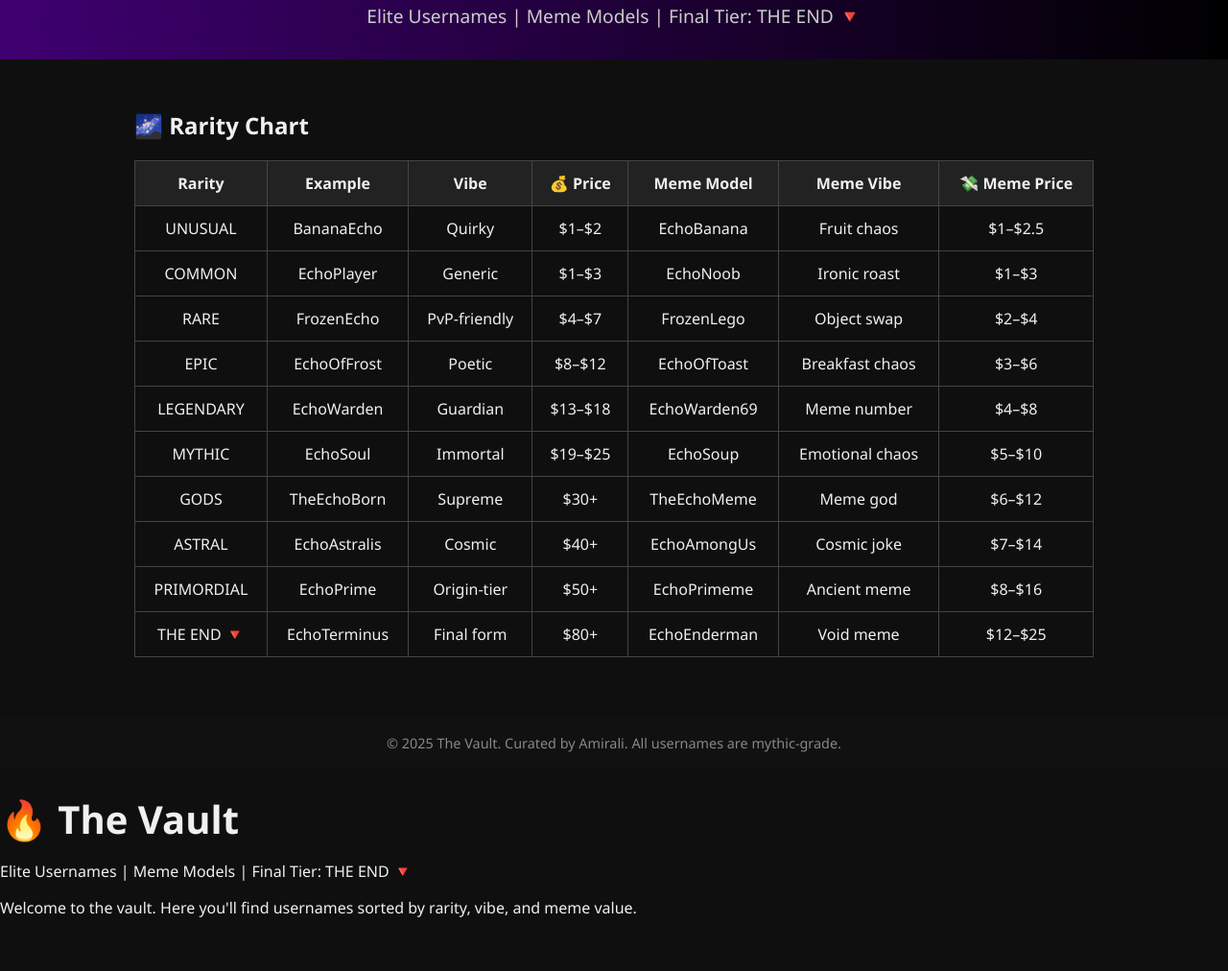
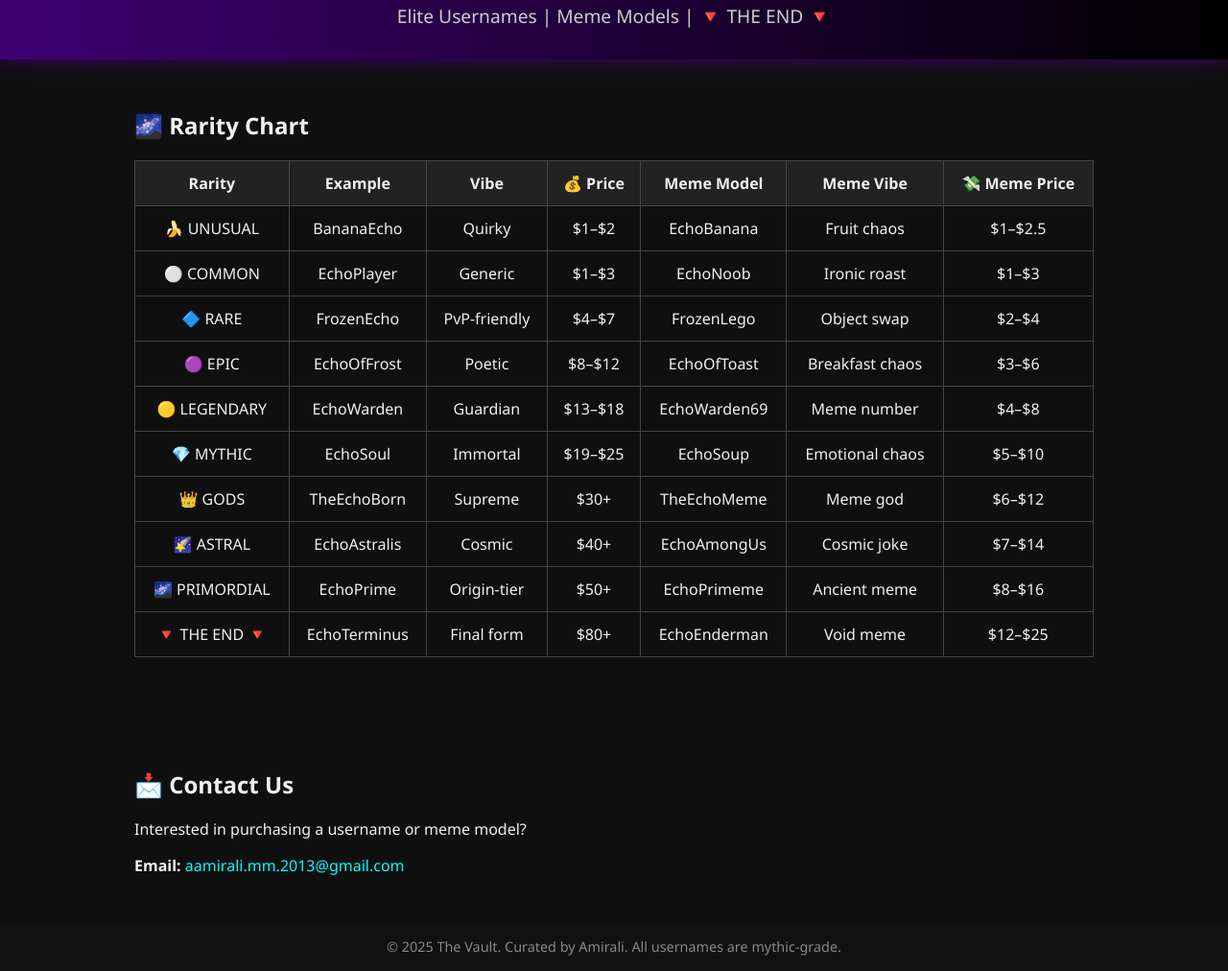
Before and after one commit to aamiralimm2013-boop/buyuser, a plain HTML site: page index.html in a window 1280 px wide. Shown: the part 119-1131 px from the top of the page at 96% size. Before the commit the page ends 1092 px from the top, so only its background shows below. Drawn offline with Linux system fonts and the light colour scheme.

Commit message:
Update index.html

```diff
--- a/index.html
+++ b/index.html
@@ -16,6 +16,7 @@
       text-align: center;
       padding: 2rem;
       background: linear-gradient(to right, #3f0071, #000);
+      box-shadow: 0 0 20px #3f0071;
     }
     h1 {
       font-size: 2.5rem;
@@ -43,6 +44,13 @@
     th {
       background: #222;
     }
+    a {
+      color: #00ffff;
+      text-decoration: none;
+    }
+    a:hover {
+      text-decoration: underline;
+    }
     .footer {
       text-align: center;
       padding: 1rem;
@@ -55,7 +63,7 @@
 <body>
   <header>
     <h1>🔥 The Vault</h1>
-    <div class="tagline">Elite Usernames | Meme Models | Final Tier: THE END 🔻</div>
+    <div class="tagline">Elite Usernames | Meme Models | 🔻 THE END 🔻</div>
   </header>
 
   <section class="vault-section">
@@ -70,17 +78,23 @@
         <th>Meme Vibe</th>
         <th>💸 Meme Price</th>
       </tr>
-      <tr><td>UNUSUAL</td><td>BananaEcho</td><td>Quirky</td><td>$1–$2</td><td>EchoBanana</td><td>Fruit chaos</td><td>$1–$2.5</td></tr>
-      <tr><td>COMMON</td><td>EchoPlayer</td><td>Generic</td><td>$1–$3</td><td>EchoNoob</td><td>Ironic roast</td><td>$1–$3</td></tr>
-      <tr><td>RARE</td><td>FrozenEcho</td><td>PvP-friendly</td><td>$4–$7</td><td>FrozenLego</td><td>Object swap</td><td>$2–$4</td></tr>
-      <tr><td>EPIC</td><td>EchoOfFrost</td><td>Poetic</td><td>$8–$12</td><td>EchoOfToast</td><td>Breakfast chaos</td><td>$3–$6</td></tr>
-      <tr><td>LEGENDARY</td><td>EchoWarden</td><td>Guardian</td><td>$13–$18</td><td>EchoWarden69</td><td>Meme number</td><td>$4–$8</td></tr>
-      <tr><td>MYTHIC</td><td>EchoSoul</td><td>Immortal</td><td>$19–$25</td><td>EchoSoup</td><td>Emotional chaos</td><td>$5–$10</td></tr>
-      <tr><td>GODS</td><td>TheEchoBorn</td><td>Supreme</td><td>$30+</td><td>TheEchoMeme</td><td>Meme god</td><td>$6–$12</td></tr>
-      <tr><td>ASTRAL</td><td>EchoAstralis</td><td>Cosmic</td><td>$40+</td><td>EchoAmongUs</td><td>Cosmic joke</td><td>$7–$14</td></tr>
-      <tr><td>PRIMORDIAL</td><td>EchoPrime</td><td>Origin-tier</td><td>$50+</td><td>EchoPrimeme</td><td>Ancient meme</td><td>$8–$16</td></tr>
-      <tr><td>THE END 🔻</td><td>EchoTerminus</td><td>Final form</td><td>$80+</td><td>EchoEnderman</td><td>Void meme</td><td>$12–$25</td></tr>
+      <tr><td>🍌 UNUSUAL</td><td>BananaEcho</td><td>Quirky</td><td>$1–$2</td><td>EchoBanana</td><td>Fruit chaos</td><td>$1–$2.5</td></tr>
+      <tr><td>⚪ COMMON</td><td>EchoPlayer</td><td>Generic</td><td>$1–$3</td><td>EchoNoob</td><td>Ironic roast</td><td>$1–$3</td></tr>
+      <tr><td>🔷 RARE</td><td>FrozenEcho</td><td>PvP-friendly</td><td>$4–$7</td><td>FrozenLego</td><td>Object swap</td><td>$2–$4</td></tr>
+      <tr><td>🟣 EPIC</td><td>EchoOfFrost</td><td>Poetic</td><td>$8–$12</td><td>EchoOfToast</td><td>Breakfast chaos</td><td>$3–$6</td></tr>
+      <tr><td>🟡 LEGENDARY</td><td>EchoWarden</td><td>Guardian</td><td>$13–$18</td><td>EchoWarden69</td><td>Meme number</td><td>$4–$8</td></tr>
+      <tr><td>💎 MYTHIC</td><td>EchoSoul</td><td>Immortal</td><td>$19–$25</td><td>EchoSoup</td><td>Emotional chaos</td><td>$5–$10</td></tr>
+      <tr><td>👑 GODS</td><td>TheEchoBorn</td><td>Supreme</td><td>$30+</td><td>TheEchoMeme</td><td>Meme god</td><td>$6–$12</td></tr>
+      <tr><td>🌠 ASTRAL</td><td>EchoAstralis</td><td>Cosmic</td><td>$40+</td><td>EchoAmongUs</td><td>Cosmic joke</td><td>$7–$14</td></tr>
+      <tr><td>🌌 PRIMORDIAL</td><td>EchoPrime</td><td>Origin-tier</td><td>$50+</td><td>EchoPrimeme</td><td>Ancient meme</td><td>$8–$16</td></tr>
+      <tr><td>🔻 THE END 🔻</td><td>EchoTerminus</td><td>Final form</td><td>$80+</td><td>EchoEnderman</td><td>Void meme</td><td>$12–$25</td></tr>
     </table>
+  </section>
+
+  <section class="vault-section">
+    <h2>📩 Contact Us</h2>
+    <p>Interested in purchasing a username or meme model?</p>
+    <p><strong>Email:</strong> <a href="mailto:aamirali.mm.2013@gmail.com">aamirali.mm.2013@gmail.com</a></p>
   </section>
 
   <div class="footer">
@@ -88,15 +102,3 @@
   </div>
 </body>
 </html>
-  <body>
-    <div class="header">
-      <h1>🔥 The Vault</h1>
-      <p>Elite Usernames | Meme Models | Final Tier: THE END 🔻</p>
-    </div>
-
-    <div class="content">
-      <p>Welcome to the vault. Here you'll find usernames sorted by rarity, vibe, and meme value.</p>
-      <!-- You can paste the full rarity chart here later -->
-    </div>
-  </body>
-</html>
```
